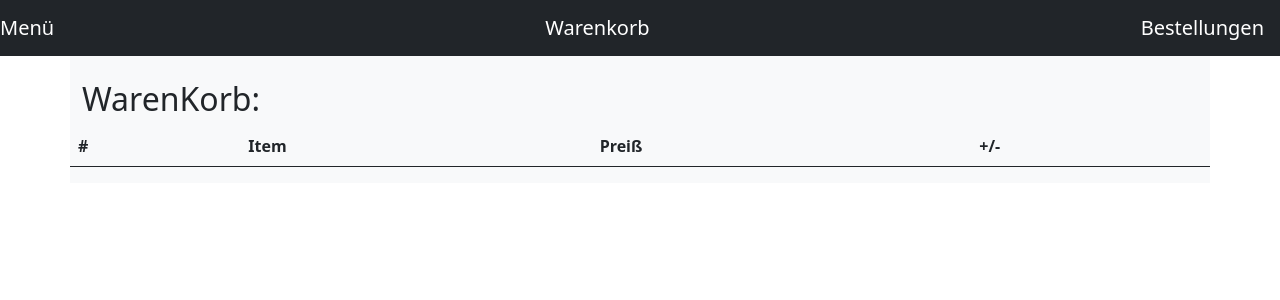
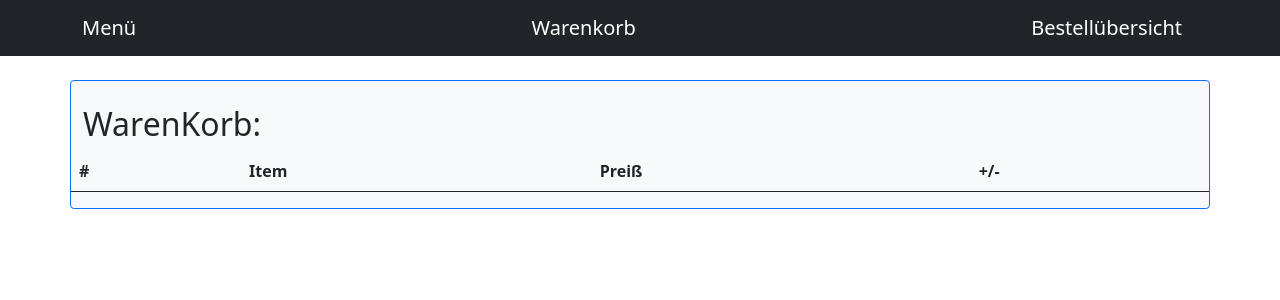
Before and after one commit to Bastian-83/AngularUseCase, an Angular app: page /cart in a window 1280 px wide. Shown: the top 300 px of the page. Built offline with nearby package versions, Linux system fonts and the light colour scheme.

Commit message:
styling changes

```diff
--- a/src/app/app.component.html
+++ b/src/app/app.component.html
@@ -1,7 +1,9 @@
-<nav class="navbar bg-light navbar-dark bg-dark">
-  <a class="navbar-brand" routerLink="/menu">Menü</a>
-  <a class="navbar-brand" routerLink="/cart">Warenkorb</a>
-  <a class="navbar-brand" routerLink="/orders">Bestellungen</a>
+<nav class="navbar navbar-dark bg-dark">
+  <div class="container">
+    <a class="navbar-brand" routerLink="/menu">Menü</a>
+    <a class="navbar-brand" routerLink="/cart">Warenkorb</a>
+    <a class="navbar-brand" routerLink="/orders">Bestellübersicht</a>
+  </div>
 </nav>
 
 <!-- <app-pizza-menu></app-pizza-menu>
--- a/src/app/component/orders/orders.component.html
+++ b/src/app/component/orders/orders.component.html
@@ -1,9 +1,10 @@
-<div class="container bg-light">
+<br>
+<div class="container bg-light border border-primary rounded">
     <br>
     <h2> Eingegangene Bestellungen:</h2>
     <div class="row">
         <div class="col-8">
-            <table class="table table-hover">
+            <table class="table thead-dark table-hover">
                 <thead class="thead-dark">
                     <tr>
                         <th scope="col">#</th>
@@ -16,7 +17,7 @@
                     <tr *ngFor="let item of orderList; let i = index" (click)="selectItemFromList(orderList[i])">
                         <th scope="row">{{ i+1 }}</th>
                         <td>{{ item.pid }} - {{ item.title }}</td>
-                        <td>{{ item.price }}</td>
+                        <td>{{ item.price | currency :'EUR':true }}</td>
                         <td> <button (click)="complete(item)" class="btn btn-dark">Fertigstellen</button></td>
                     </tr>
                 </tbody>
@@ -29,7 +30,7 @@
                     alt="Card image cap">
                 <div class="card-body">
                     <h5 class="card-title"> {{ selectedItemFromList.title }} </h5>
-                    <p class="card-text"> {{ selectedItemFromList.description }}  - {{ selectedItemFromList.price | currency }} </p>
+                    <p class="card-text"> {{ selectedItemFromList.description }}  - {{ selectedItemFromList.price | currency :'EUR':true }} </p>
                     <button (click)="complete(selectedItemFromList)" class="btn btn-dark">Fertigstellen</button>
                 </div>
             </div>
--- a/src/app/component/pizza-menu/pizza-menu.component.html
+++ b/src/app/component/pizza-menu/pizza-menu.component.html
@@ -1,6 +1,7 @@
-<div class="container">
+<br>
+<div class="container bg-light border border-primary rounded">
     <h2>Pizzamenü:</h2>
-    <div class="row row-cols-4">
+    <div class="row">
         <div *ngFor="let item of menu" class="col">
             <div class="card" style="width: 18rem;">
                 <img class="card-img-top"
@@ -8,10 +9,11 @@
                     alt="Card image cap">
                 <div class="card-body">
                     <h6 class="card-title">#{{ item.pid }} - {{ item.title }} </h6>
-                    <p class="card-text">{{ item.description }} - {{ item.price | currency }}</p>
+                    <p class="card-text">{{ item.description }} - {{ item.price | currency :'EUR':true }}</p>
                     <button (click)="addToCart(item)" class="btn btn-dark">Hinzufügen</button>
                 </div>
             </div>
+            <br>
         </div>
     </div>
 </div>
--- a/src/app/component/shopping-cart/shopping-cart.component.html
+++ b/src/app/component/shopping-cart/shopping-cart.component.html
@@ -1,8 +1,9 @@
-<div class="container bg-light ">
+<br>
+<div class="container bg-light border border-primary rounded">
     <br>
     <h2>WarenKorb:</h2>
     <div class="row">
-        <table class="table table-hover">
+        <table class="table">
             <thead class="thead-dark">
                 <tr>
                     <th scope="col">#</th>
@@ -15,7 +16,7 @@
                 <tr *ngFor="let item of orders">
                     <th scope="row">{{ item.pid }}</th>
                     <td>{{ item.title }}</td>
-                    <td>{{ item.price }}</td>
+                    <td>{{ item.price | currency :'EUR':true }}</td>
                     <td>
                         <button (click)="addOne(item)" type="button" class="btn btn-secondary btn-sm">+</button>
                         <button (click)="removeOne(item)" type="button" class="btn btn-secondary btn-sm">-</button>
@@ -24,7 +25,7 @@
                 <tr *ngIf="orders.length > 0" class="bg-warning">
                     <th><b> - </b></th>
                     <td><b> Summe: </b></td>
-                    <td><b> {{ getSum(orders) }} </b></td>
+                    <td><b> {{ getSum(orders) | currency :'EUR':true }} </b></td>
                     <th><b> - </b></th>
                 </tr>
             </tbody>
```
